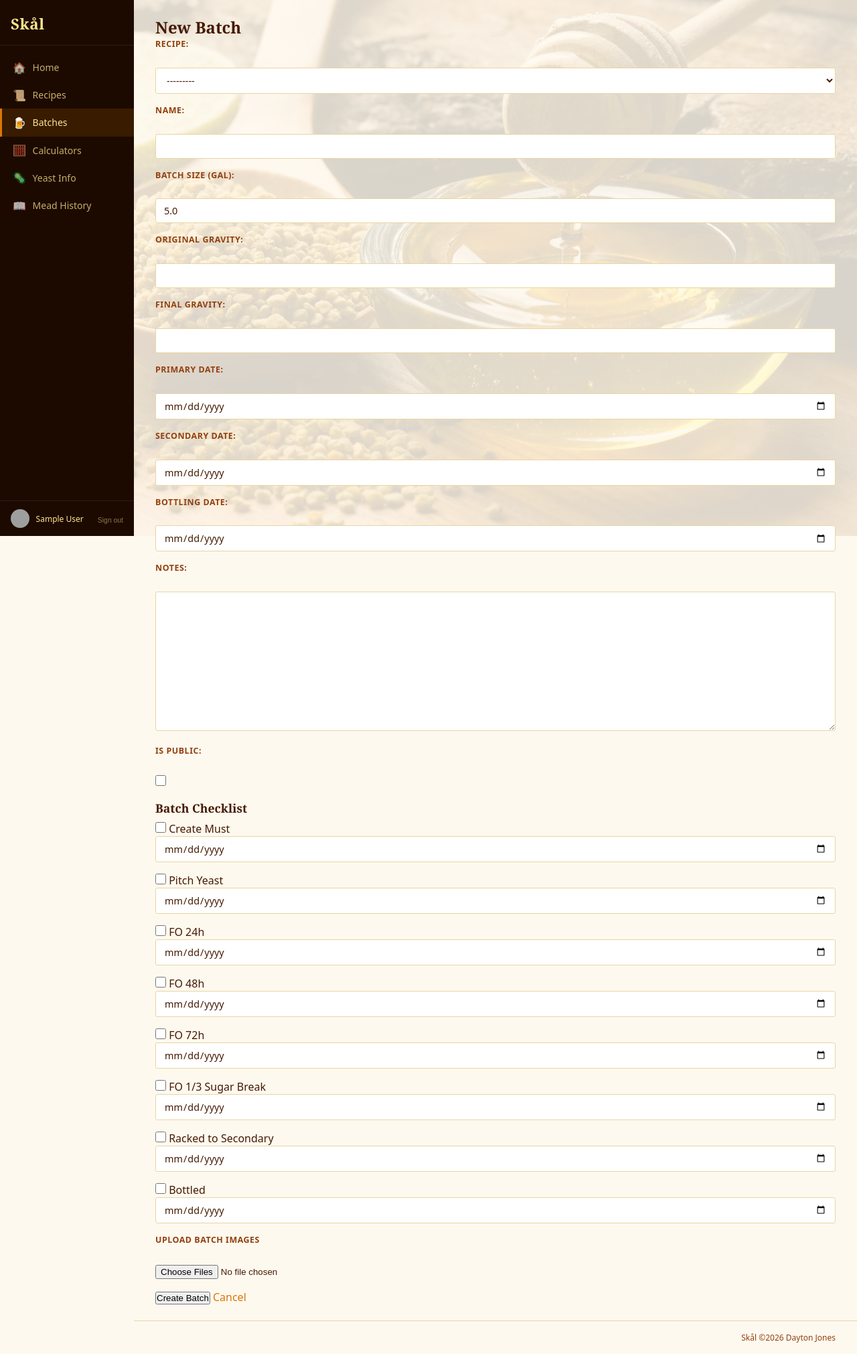
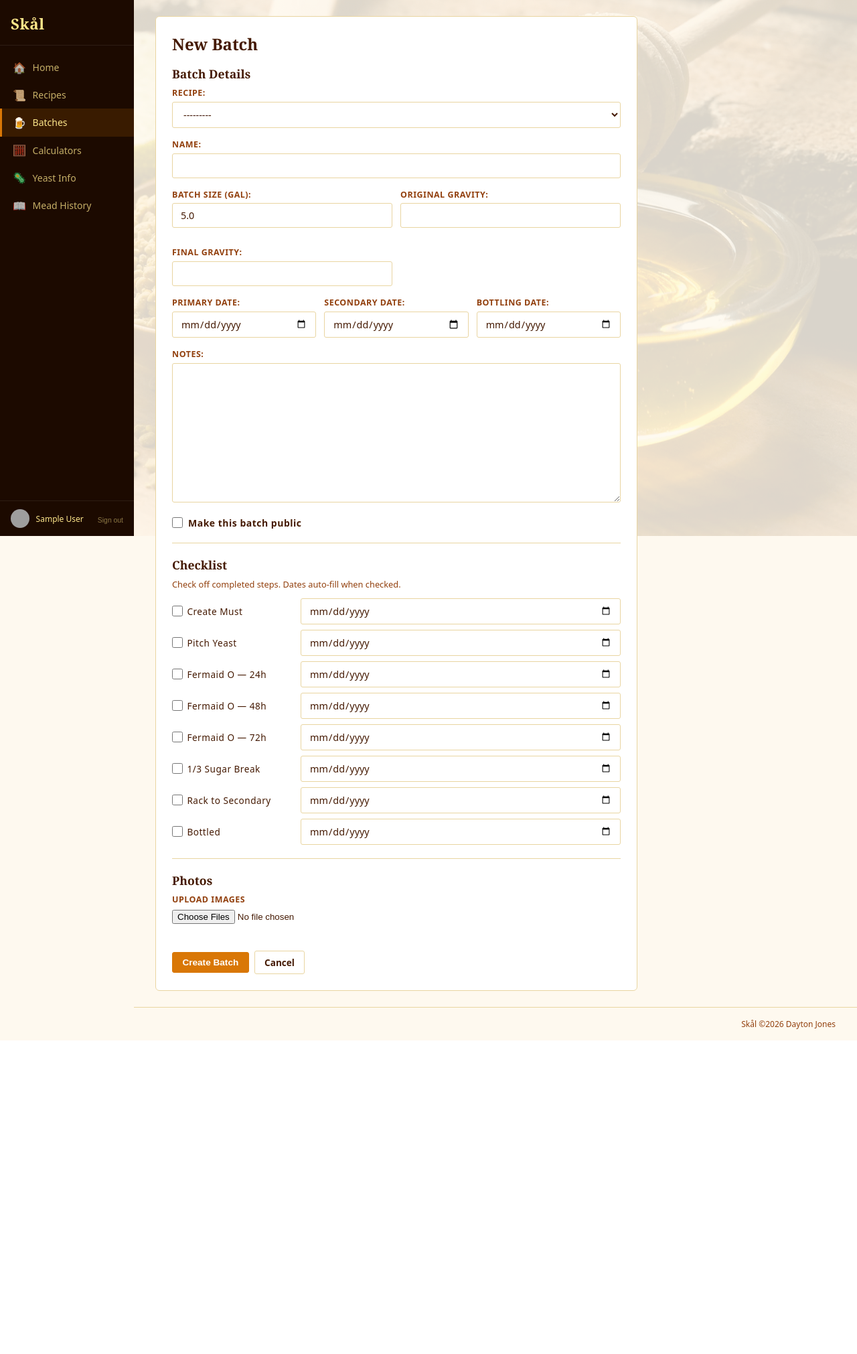
Before and after one commit to daytonjones/Skal, a Django app: page /batches/new/ in a window 1280 px wide. Shown: the whole page at 67% size. After the commit the page ends 1553 px from the top, so only its background shows below. Run offline with Django 5.2, Linux system fonts and the light colour scheme; the visitor is signed in with stand-in values (Sample User, id 1); data comes from the database, SQL or seed files in the repository; grey boxes are pictures that could not be loaded.

Commit message:
feat: redesigned batch form with checklist section and confirm delete page
Co-Authored-By: Claude Sonnet 4.6 <noreply@anthropic.com>

```diff
--- a/apps/batches/views.py
+++ b/apps/batches/views.py
@@ -105,6 +105,21 @@ class BatchCreateView(LoginRequiredMixin, CreateView):
     template_name = 'batches/form.html'
     success_url = reverse_lazy('batches:index')
 
+    def get_context_data(self, **kwargs):
+        ctx = super().get_context_data(**kwargs)
+        form = ctx['form']
+        ctx['checklist_steps'] = [
+            (form['create_must_done'],    form['create_must_date'],    'Create Must'),
+            (form['pitch_yeast_done'],    form['pitch_yeast_date'],    'Pitch Yeast'),
+            (form['fo_24h_done'],         form['fo_24h_date'],         'Fermaid O — 24h'),
+            (form['fo_48h_done'],         form['fo_48h_date'],         'Fermaid O — 48h'),
+            (form['fo_72h_done'],         form['fo_72h_date'],         'Fermaid O — 72h'),
+            (form['fo_1_3_break_done'],   form['fo_1_3_break_date'],   '1/3 Sugar Break'),
+            (form['rack_secondary_done'], form['rack_secondary_date'], 'Rack to Secondary'),
+            (form['bottled_done'],        form['bottled_date'],        'Bottled'),
+        ]
+        return ctx
+
     def get_initial(self):
         initial = super().get_initial()
         recipe_pk = self.request.GET.get('recipe')
@@ -149,6 +164,21 @@ class BatchUpdateView(LoginRequiredMixin, UserPassesTestMixin, UpdateView):
 
     def test_func(self):
         return self.get_object().user == self.request.user
+
+    def get_context_data(self, **kwargs):
+        ctx = super().get_context_data(**kwargs)
+        form = ctx['form']
+        ctx['checklist_steps'] = [
+            (form['create_must_done'],    form['create_must_date'],    'Create Must'),
+            (form['pitch_yeast_done'],    form['pitch_yeast_date'],    'Pitch Yeast'),
+            (form['fo_24h_done'],         form['fo_24h_date'],         'Fermaid O — 24h'),
+            (form['fo_48h_done'],         form['fo_48h_date'],         'Fermaid O — 48h'),
+            (form['fo_72h_done'],         form['fo_72h_date'],         'Fermaid O — 72h'),
+            (form['fo_1_3_break_done'],   form['fo_1_3_break_date'],   '1/3 Sugar Break'),
+            (form['rack_secondary_done'], form['rack_secondary_date'], 'Rack to Secondary'),
+            (form['bottled_done'],        form['bottled_date'],        'Bottled'),
+        ]
+        return ctx
 
     def get_form(self, form_class=None):
         form = super().get_form(form_class)
--- a/templates/batches/form.html
+++ b/templates/batches/form.html
@@ -1,53 +1,73 @@
 {% extends "base.html" %}
 {% load static %}
-
 {% block title %}{% if object %}Edit{% else %}New{% endif %} Batch{% endblock %}
 
 {% block content %}
-<div class="container mx-auto mt-6">
-  <div class="calc-section">
-    <h1>{% if object %}Edit{% else %}New{% endif %} Batch</h1>
+<div class="detail-panel">
+  <h1>{% if object %}Edit Batch{% else %}New Batch{% endif %}</h1>
 
-    <form method="post" enctype="multipart/form-data">
-      {% csrf_token %}
-      {{ form.non_field_errors }}
+  <form method="post" enctype="multipart/form-data">
+    {% csrf_token %}
+    {{ form.non_field_errors }}
 
-      <!-- Batch fields -->
-      <div class="form-group">{{ form.recipe.label_tag }}<br>{{ form.recipe }} {{ form.recipe.errors }}</div>
-      <div class="form-group">{{ form.name.label_tag }}<br>{{ form.name }} {{ form.name.errors }}</div>
-      <div class="form-group">{{ form.batch_size.label_tag }}<br>{{ form.batch_size }} {{ form.batch_size.errors }}</div>
-      <div class="form-group">{{ form.og.label_tag }}<br>{{ form.og }} {{ form.og.errors }}</div>
-      <div class="form-group">{{ form.fg.label_tag }}<br>{{ form.fg }} {{ form.fg.errors }}</div>
-      <div class="form-group">{{ form.primary_date.label_tag }}<br>{{ form.primary_date }} {{ form.primary_date.errors }}</div>
-      <div class="form-group">{{ form.secondary_date.label_tag }}<br>{{ form.secondary_date }} {{ form.secondary_date.errors }}</div>
-      <div class="form-group">{{ form.bottling_date.label_tag }}<br>{{ form.bottling_date }} {{ form.bottling_date.errors }}</div>
-      <div class="form-group">{{ form.notes.label_tag }}<br>{{ form.notes }} {{ form.notes.errors }}</div>
-      <div class="form-group">{{ form.is_public.label_tag }}<br>{{ form.is_public }} {{ form.is_public.errors }}</div>
+    <h2 style="margin-top:1rem;">Batch Details</h2>
 
-      <!-- Checklist -->
-      <h2 class="mt-6">Batch Checklist</h2>
-      <div class="form-group">{{ form.create_must_done }} Create Must {{ form.create_must_date }}</div>
-      <div class="form-group">{{ form.pitch_yeast_done }} Pitch Yeast {{ form.pitch_yeast_date }}</div>
-      <div class="form-group">{{ form.fo_24h_done }} FO 24h {{ form.fo_24h_date }}</div>
-      <div class="form-group">{{ form.fo_48h_done }} FO 48h {{ form.fo_48h_date }}</div>
-      <div class="form-group">{{ form.fo_72h_done }} FO 72h {{ form.fo_72h_date }}</div>
-      <div class="form-group">{{ form.fo_1_3_break_done }} FO 1/3 Sugar Break {{ form.fo_1_3_break_date }}</div>
-      <div class="form-group">{{ form.rack_secondary_done }} Racked to Secondary {{ form.rack_secondary_date }}</div>
-      <div class="form-group">{{ form.bottled_done }} Bottled {{ form.bottled_date }}</div>
+    <div class="form-group">{{ form.recipe.label_tag }}{{ form.recipe }}{{ form.recipe.errors }}</div>
+    <div class="form-group">{{ form.name.label_tag }}{{ form.name }}{{ form.name.errors }}</div>
 
-      <!-- Images -->
-      <div class="form-group">
-        <label for="id_images">Upload Batch Images</label><br>
-        <input type="file" name="images" id="id_images" multiple>
+    <div style="display:grid;grid-template-columns:1fr 1fr;gap:0.75rem;">
+      <div class="form-group">{{ form.batch_size.label_tag }}{{ form.batch_size }}{{ form.batch_size.errors }}</div>
+      <div class="form-group">{{ form.og.label_tag }}{{ form.og }}{{ form.og.errors }}</div>
+      <div class="form-group">{{ form.fg.label_tag }}{{ form.fg }}{{ form.fg.errors }}</div>
+    </div>
+
+    <div style="display:grid;grid-template-columns:1fr 1fr 1fr;gap:0.75rem;">
+      <div class="form-group">{{ form.primary_date.label_tag }}{{ form.primary_date }}{{ form.primary_date.errors }}</div>
+      <div class="form-group">{{ form.secondary_date.label_tag }}{{ form.secondary_date }}{{ form.secondary_date.errors }}</div>
+      <div class="form-group">{{ form.bottling_date.label_tag }}{{ form.bottling_date }}{{ form.bottling_date.errors }}</div>
+    </div>
+
+    <div class="form-group">{{ form.notes.label_tag }}{{ form.notes }}{{ form.notes.errors }}</div>
+    <div class="form-group" style="display:flex;align-items:center;gap:0.5rem;">
+      {{ form.is_public }}
+      <label for="{{ form.is_public.id_for_label }}" style="text-transform:none;font-size:0.875rem;color:var(--brown-900);margin:0;">
+        Make this batch public
+      </label>
+    </div>
+
+    <hr style="border:none;border-top:1px solid var(--border);margin:1.25rem 0;">
+    <h2>Checklist</h2>
+    <p style="font-size:0.8rem;color:var(--brown-700);margin-bottom:0.75rem;">
+      Check off completed steps. Dates auto-fill when checked.
+    </p>
+
+    {% for step_done, step_date, label in checklist_steps %}
+    <div style="display:flex;align-items:center;gap:0.75rem;margin-bottom:0.5rem;">
+      <div style="display:flex;align-items:center;gap:0.4rem;min-width:180px;">
+        {{ step_done }}
+        <label for="{{ step_done.id_for_label }}" style="text-transform:none;font-size:0.85rem;font-weight:500;color:var(--brown-900);margin:0;">
+          {{ label }}
+        </label>
       </div>
-      <div id="image-preview-container" class="grid grid-cols-2 gap-4 mt-4"></div>
+      <div style="flex:1;">{{ step_date }}</div>
+    </div>
+    {% endfor %}
 
-      <button type="submit" class="button">
+    <hr style="border:none;border-top:1px solid var(--border);margin:1.25rem 0;">
+    <h2>Photos</h2>
+    <div class="form-group">
+      <label for="id_images">Upload Images</label>
+      <input type="file" name="images" id="id_images" multiple accept="image/*">
+    </div>
+    <div id="image-preview-container" style="display:flex;gap:0.5rem;flex-wrap:wrap;margin-top:0.5rem;"></div>
+
+    <div class="btn-group" style="margin-top:1.5rem;">
+      <button type="submit" class="btn btn-primary">
         {% if object %}Save Changes{% else %}Create Batch{% endif %}
       </button>
-      <a href="{% url 'batches:index' %}" class="button secondary">Cancel</a>
-    </form>
-  </div>
+      <a href="{% url 'batches:index' %}" class="btn btn-secondary">Cancel</a>
+    </div>
+  </form>
 </div>
 {% endblock %}
 
```
Also changed, not shown: templates/batches/confirm_delete.html (+13 -14 lines).
